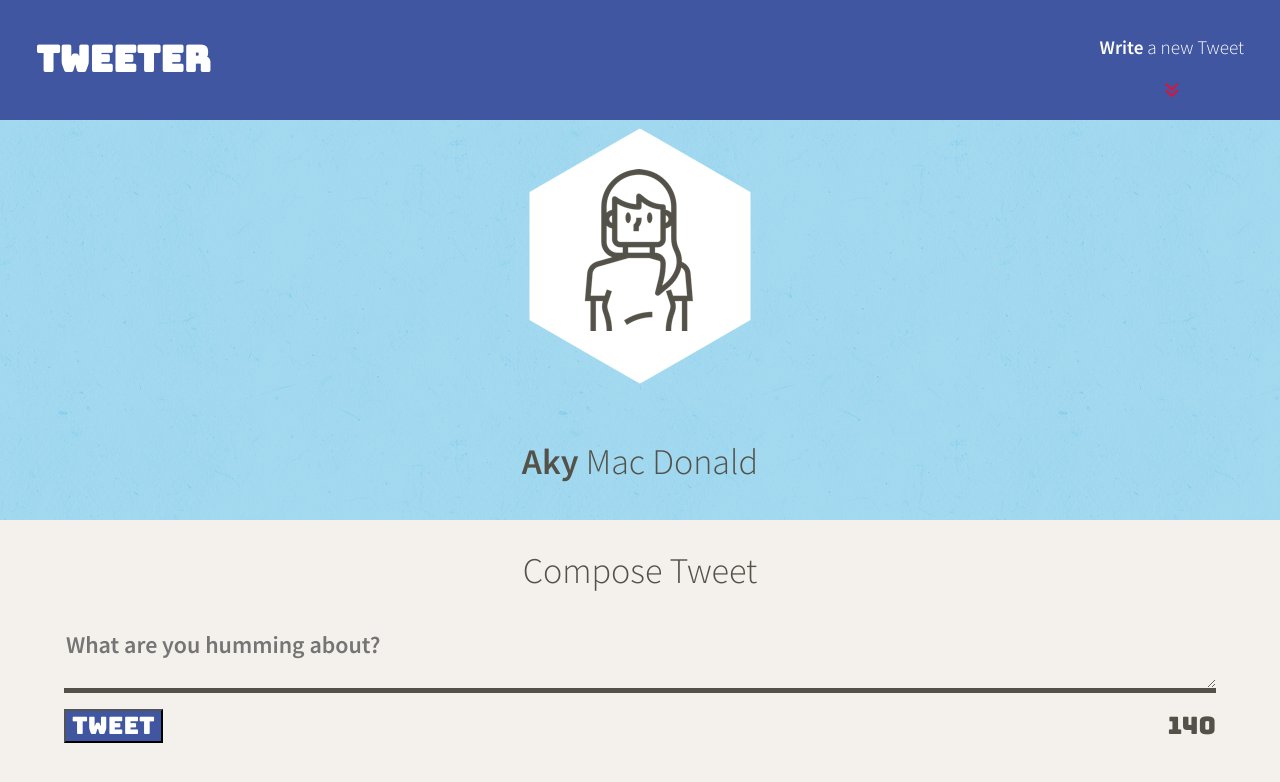
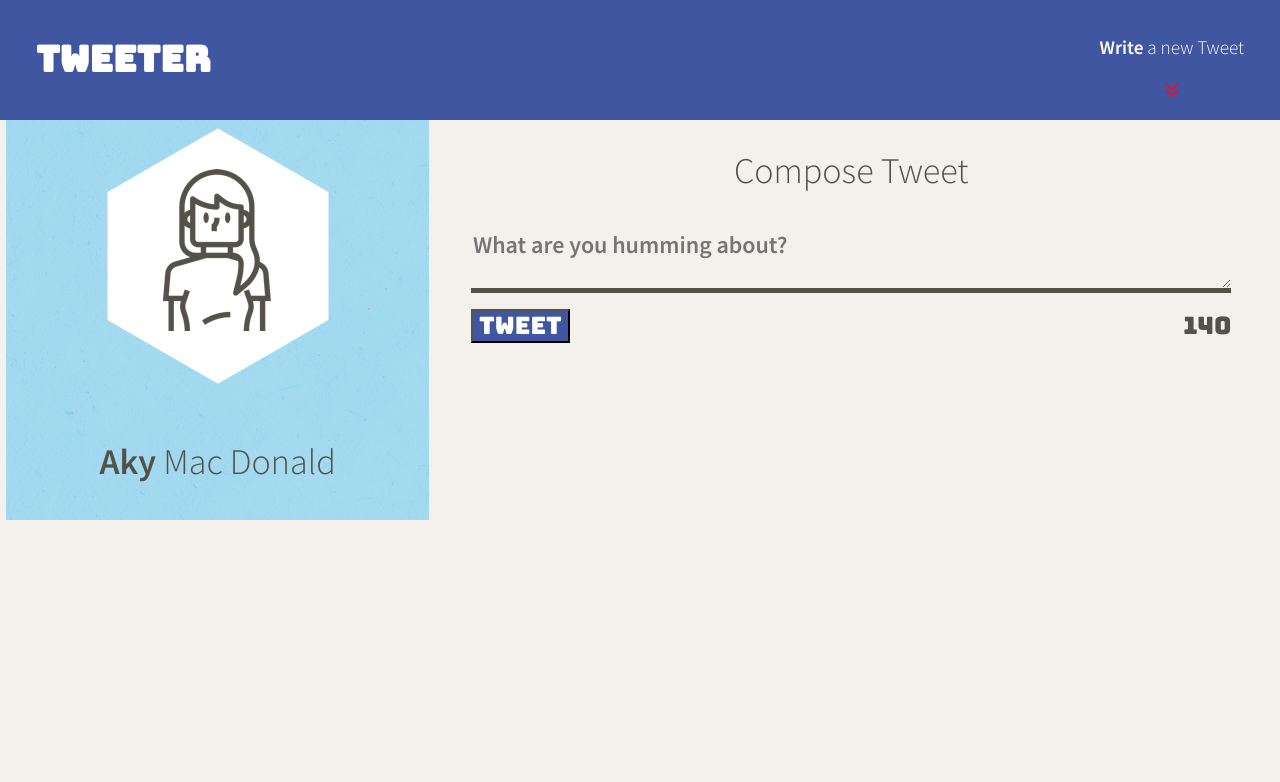
Before and after one commit to solidquartz/tweeter, a website: page public/index.html in a window 1280 px wide. Drawn offline with nearby package versions, Linux system fonts and the light colour scheme; no server answers.

Commit message:
Implement responsive design to resize on desktop

```diff
--- a/public/index.html
+++ b/public/index.html
@@ -4,6 +4,8 @@
 <head>
   <!-- Meta Information -->
   <title>Tweeter - Home Page</title>
+
+  <meta name="viewport" content="width=device-width, initial-scale=1.0, maximum-scale=1.0" />
 
   <!-- External CSS -->
   <link rel="stylesheet" href="https://cdnjs.cloudflare.com/ajax/libs/normalize/8.0.1/normalize.min.css"
@@ -23,10 +25,10 @@
     crossorigin="anonymous" referrerpolicy="no-referrer" />
 
   <!-- App CSS -->
-  <link rel="stylesheet" href="/styles/layout.css" type="text/css" />
   <link rel="stylesheet" href="/styles/nav.css" type="text/css" />
   <link rel="stylesheet" href="/styles/header.css" type="text/css" />
   <link rel="stylesheet" href="/styles/new-tweet.css" type="text/css" />
+    <link rel="stylesheet" href="/styles/layout.css" type="text/css" />
 
   <!-- External JS -->
   <!-- Ajax -->
@@ -59,6 +61,7 @@
     </div>
   </nav>
 
+  <div class="body-container">
     <!-- Profile -->
 
     <header class="profile-header">
@@ -104,6 +107,8 @@
 
     </main>
 
+  </div>
+
 </body>
 
 </html>
--- a/public/styles/layout.css
+++ b/public/styles/layout.css
@@ -29,6 +29,12 @@ body {
 /*
  * Additional CSS can be defined below or in other CSS files, as per instructions
  */
+
+ .body-container {
+  display: flex;
+  flex-direction: column;
+ }
+
 #tweets-container {
   display: flex;
   align-content: center;
@@ -113,3 +119,16 @@ fa-triangle-exclamation {
   color: red;
   font-size: .8em;
 }
+
+@media all and (min-width: 1024px){
+.body-container {
+  flex-direction: row;
+}
+.profile-header {
+  width: 33%;
+}
+.container {
+  width: 66%
+}
+
+}
--- a/server/data-files/initial-tweets.json
+++ b/server/data-files/initial-tweets.json
@@ -8,7 +8,7 @@
     "content": {
       "text": "If I have seen further it is by standing on the shoulders of giants"
     },
-    "created_at": 1655917066887
+    "created_at": 1655935542253
   },
   {
     "user": {
@@ -19,6 +19,6 @@
     "content": {
       "text": "Je pense , donc je suis"
     },
-    "created_at": 1656003466887
+    "created_at": 1656021942253
   }
 ]
```
Lines whose indentation alone changed are shown as unchanged.
